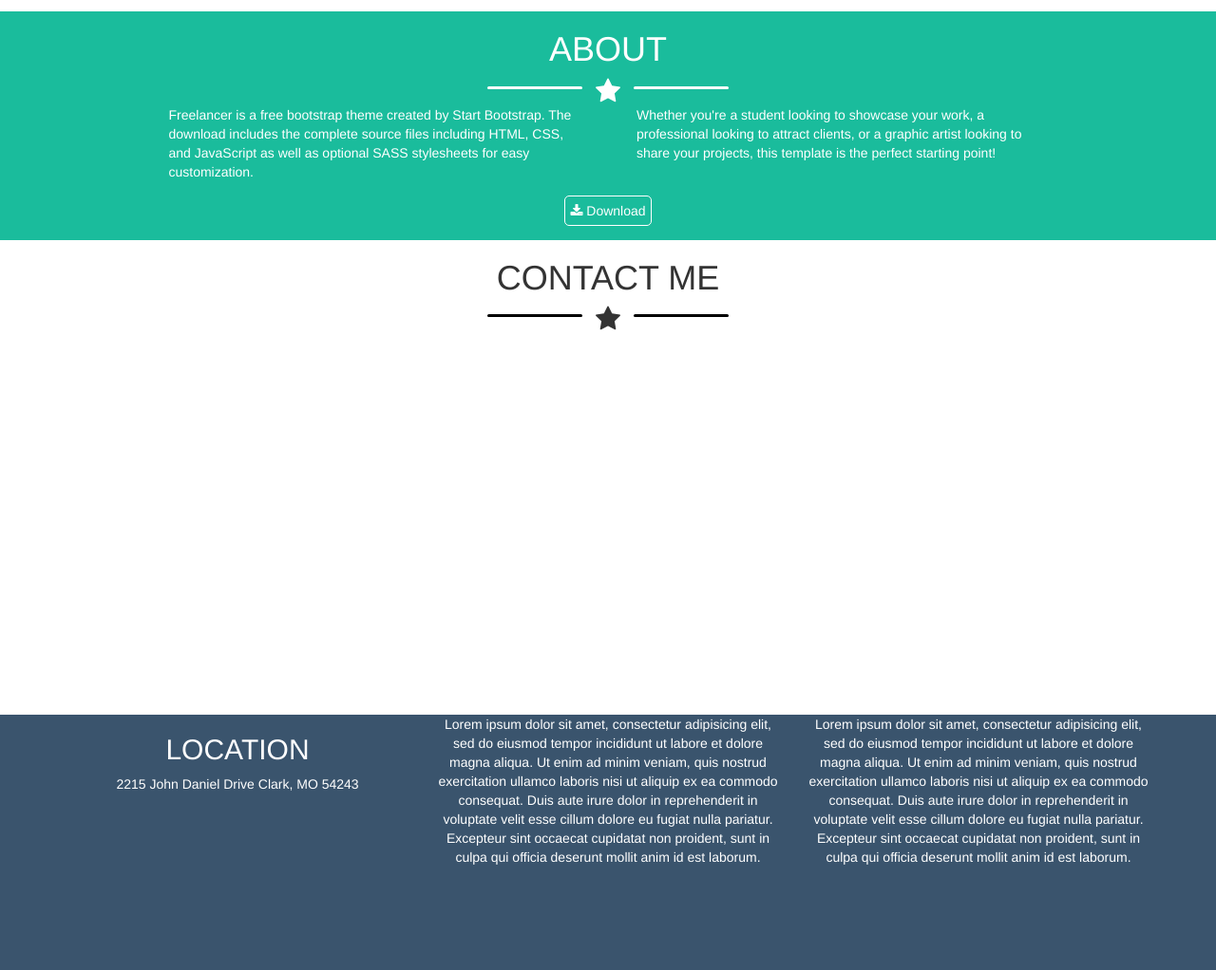
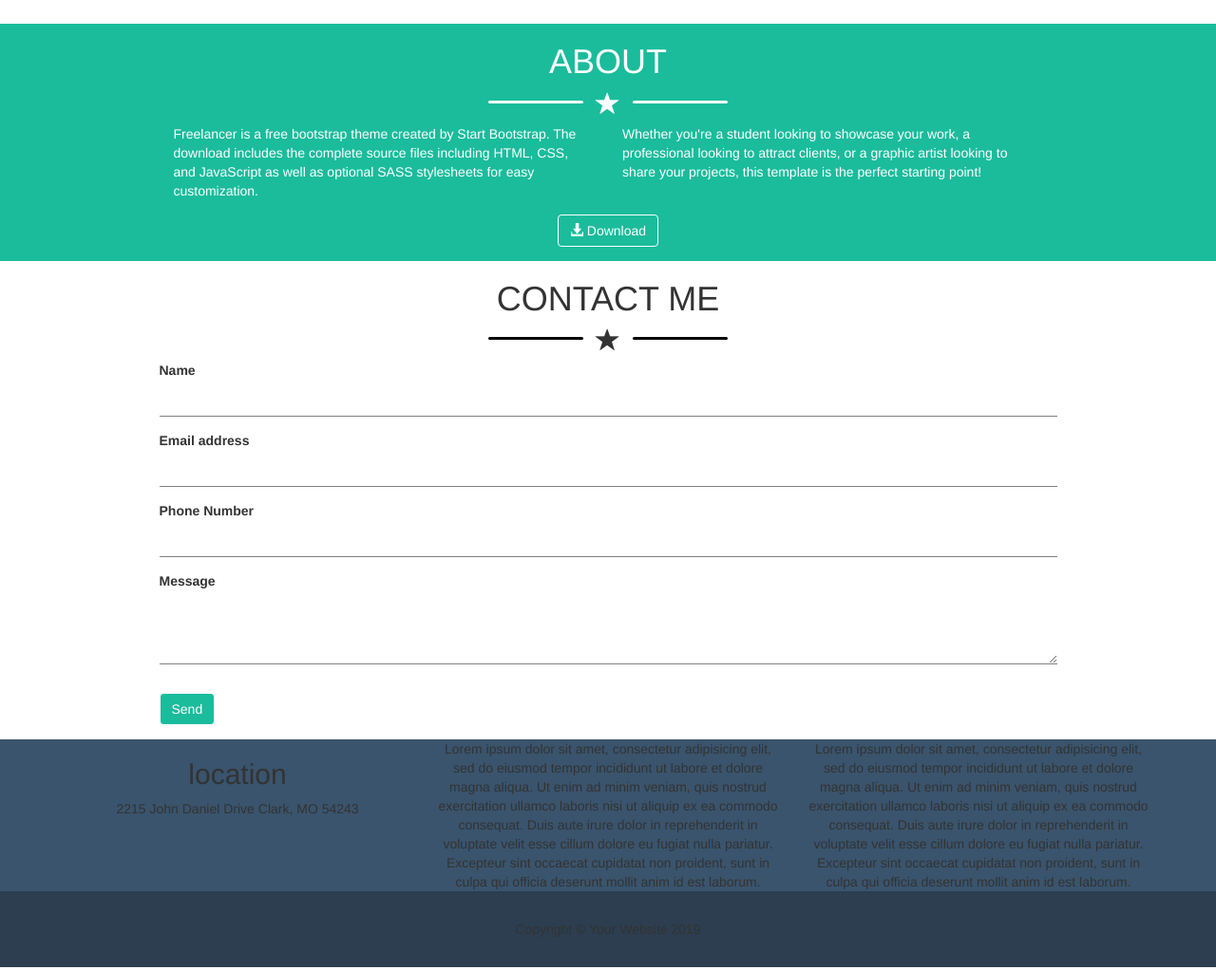
Before and after one commit to aleferraro/html-css-bootstrap-freelancer, a plain HTML site: page index.html in a window 1280 px wide. Shown: the part 1300-2322 px from the top of the page at 95% size. Drawn offline with nearby package versions, Linux system fonts and the light colour scheme.

Commit message:
Main Section
Structured main section layout
Fixed bug in Header and Main section

```diff
--- a/css/style.css
+++ b/css/style.css
@@ -1,10 +1,10 @@
-header, .about, footer {
+.white {
   color: white;
 }
 
-h1, h2, header {
+/* h1, h2, header {
   text-transform: uppercase;
-}
+} */
 
 .bar {
   height: 3px;
@@ -17,28 +17,26 @@ h1, h2, header {
   display: inline-block;
   padding-left: 1rem;
   padding-right: 1rem;
+  font-size: 25px;
+}
+
+.button {
+  margin-top: 15px;
+  margin-bottom: 15px;
 }
 
 /* NAVBAR */
 
 nav {
   background-color: #2C3E50;
-}
-
-nav.fixed {
-  width: 100%;
-  position: fixed;
-  top: 0;
-  z-index: 3;
-}
-
-nav [class*="nav_"] {
   line-height: 80px;
   height: 80px;
 }
 
-nav .nav_right {
-  text-align: right;
+.nav-button {
+  background-color: inherit;
+  color: grey;
+  border: 1px solid white;
 }
 
 ul.menu > li {
@@ -52,7 +50,7 @@ ul.menu > li > a {
 
 /* JUMBOTRON */
 
-section.jumbotron, section.about {
+.bg-turquoise {
   background-color: #1ABC9C;
 }
 
@@ -80,18 +78,22 @@ section.portfolio {
 /* ABOUT */
 
 .about .button {
+  background-color: inherit;
   border: 1px solid white;
-  border-radius: 5px;
-  display: inline-block;
-  padding: 5px;
-  margin-top: 15px;
-  margin-bottom: 15px;
 }
 
 /* CONTACT */
 
-.contact {
-  height: 500px;
+.my_form_control {
+  border: none;
+  box-shadow: none;
+  border-radius: 0;
+  border-bottom: 1px solid grey;
+}
+
+form .button {
+  background-color: #1ABC9C;
+  border: 1px solid white;
 }
 
 /* FOOTER */
@@ -100,7 +102,6 @@ section.portfolio {
 
 .credits {
   background-color: #3A546D;
-  height: 300px;
 }
 
 /* COPY */
@@ -120,14 +121,6 @@ section.portfolio {
   vertical-align: middle;
 }
 
-.a-center {
-  text-align: center;
-}
-
-.a-left {
-  text-align: left;
-}
-
 .bg-white {
   background-color: white;
 }
--- a/index.html
+++ b/index.html
@@ -10,16 +10,18 @@
   </head>
   <body>
     <header>
-      <nav class="fixed">
+      <nav class="navbar navbar-fixed-top text-uppercase">
         <div class="container">
           <div class="row">
-            <div class="col-xs-9 col-sm-7 nav_left">
+            <div class="col-xs-10 col-sm-7 white">
               <h1>start bootstrap</h1>
             </div>
-            <div class="col-xs-3 visible-xs nav_right">
-              <i class="fa fa-bars fa-3x" aria-hidden="true"></i>
+            <div class="col-xs-2 visible-xs-block text-right">
+              <a class="btn btn-default nav-button" href="#" role="button">
+                <span class="glyphicon glyphicon-menu-hamburger" aria-hidden="true"></span>
+              </a>
             </div>
-            <div class="hidden-xs col-sm-5 nav_right">
+            <div class="hidden-xs col-sm-5 text-right">
               <ul class="menu">
                 <li><a href="#">portfolio</a></li>
                 <li><a href="#">about</a></li>
@@ -29,29 +31,33 @@
           </div>
         </div>
       </nav>
-      <section class="jumbotron pt-120">
-        <div class="container a-center">
+      <section class="jumbotron bg-turquoise pt-120">
+        <div class="container">
+          <div class="text-center text-uppercase white">
             <img src="img/avatar.svg" alt="avatar">
             <h1>start bootstrap</h1>
             <div class="bg-white bar ghost-align"></div>
             <div class="star">
-            <i class="fa fa-star fa-2x" aria-hidden="true"></i>
+              <span class="glyphicon glyphicon-star" aria-hidden="true"></span>
             </div>
             <div class="bg-white bar ghost-align"></div>
             <p>graphic artist - web designer - illustrator</p>
+          </div>
         </div>
 
       </section>
     </header>
     <main>
       <section class="portfolio">
-        <div class="container a-center">
+        <div class="container">
+          <div class="text-center text-uppercase">
             <h1>portfolio</h1>
             <div class="bg-black bar ghost-align"></div>
             <div class="star">
-            <i class="fa fa-star fa-2x" aria-hidden="true"></i>
+              <span class="glyphicon glyphicon-star" aria-hidden="true"></span>
             </div>
             <div class="bg-black bar ghost-align"></div>
+          </div>
           <div class="row">
             <div class="col-xs-12 col-sm-6 col-md-4">
               <div class="card">
@@ -86,47 +92,71 @@
           </div>
         </div>
       </section>
-      <section class="about">
-        <div class="container a-center">
+      <section class="about bg-turquoise white">
+        <div class="container">
+          <div class="text-center text-uppercase">
             <h1>about</h1>
             <div class="bg-white bar ghost-align"></div>
             <div class="star">
-            <i class="fa fa-star fa-2x" aria-hidden="true"></i>
+              <span class="glyphicon glyphicon-star" aria-hidden="true"></span>
             </div>
             <div class="bg-white bar ghost-align"></div>
-          <div class="row a-left">
+          </div>
+          <div class="row">
+            <div class="col-xs-10 col-xs-offset-1">
               <div class="col-xs-12 col-sm-6">
-              <div class="col-sm-10 col-sm-offset-2">
                 Freelancer is a free bootstrap theme created by Start Bootstrap. The download includes the complete source files including HTML, CSS, and JavaScript as well as optional SASS stylesheets for easy customization.
               </div>
-            </div>
               <div class="col-xs-12 col-sm-6">
-              <div class="col-sm-10">
                 Whether you're a student looking to showcase your work, a professional looking to attract clients, or a graphic artist looking to share your projects, this template is the perfect starting point!
               </div>
             </div>
           </div>
-          <div class="button">
-            <i class="fa fa-download" aria-hidden="true"></i>
+          <div class="text-center">
+            <a class="btn btn-default button white" href="#" role="button">
+              <span class="glyphicon glyphicon-download-alt" aria-hidden="true"></span>
               Download
+            </a>
           </div>
         </div>
       </section>
       <section class="contact">
-        <div class="container a-center">
+        <div class="container">
+          <div class="text-center text-uppercase">
             <h1>contact me</h1>
             <div class="bg-black bar ghost-align"></div>
             <div class="star">
-            <i class="fa fa-star fa-2x" aria-hidden="true"></i>
+              <span class="glyphicon glyphicon-star" aria-hidden="true"></span>
             </div>
             <div class="bg-black bar ghost-align"></div>
-          <form class="" action="index.html" method="post">
-
+          </div>
+          <div class="row">
+            <div class="col-xs-10 col-xs-offset-1">
+              <form>
+                <div class="form-group">
+                  <label for="exampleInputEmail1">Name</label>
+                  <input type="email" class="form-control my_form_control" id="exampleInputEmail1">
+                </div>
+                <div class="form-group">
+                  <label for="exampleInputEmail1">Email address</label>
+                  <input type="email" class="form-control my_form_control" id="exampleInputEmail1">
+                </div>
+                <div class="form-group">
+                  <label for="exampleInputPassword1">Phone Number</label>
+                  <input type="password" class="form-control my_form_control" id="exampleInputPassword1">
+                </div>
+                <div class="form-group">
+                  <label for="exampleInputPassword1">Message</label>
+                  <textarea class="form-control my_form_control" rows="3"></textarea>
+                </div>
+                <button type="submit" class="btn btn-default button white">Send</button>
               </form>
+            </div>
+          </div>
         </div>
       </section>
     </main>
-    <footer class="a-center">
+    <footer class="text-center">
       <section class="credits">
         <div class="container">
           <div class="row">
```
Lines whose indentation alone changed are shown as unchanged.
